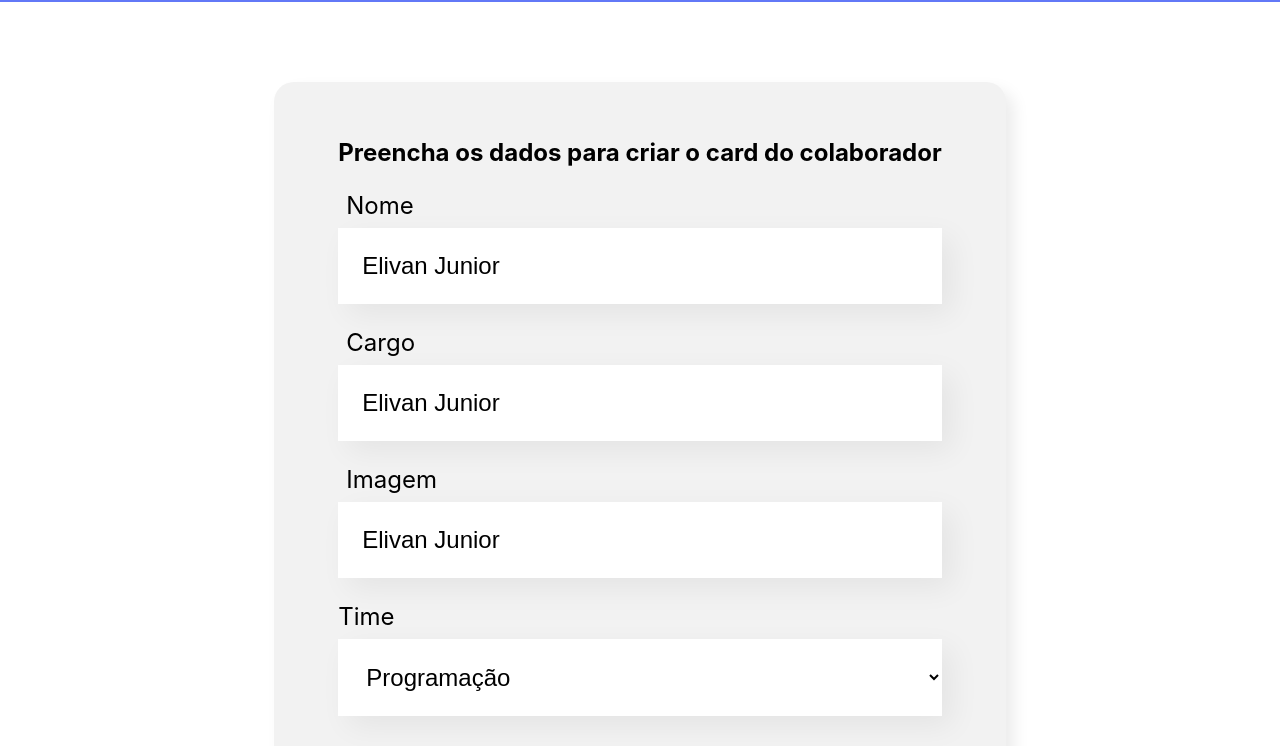
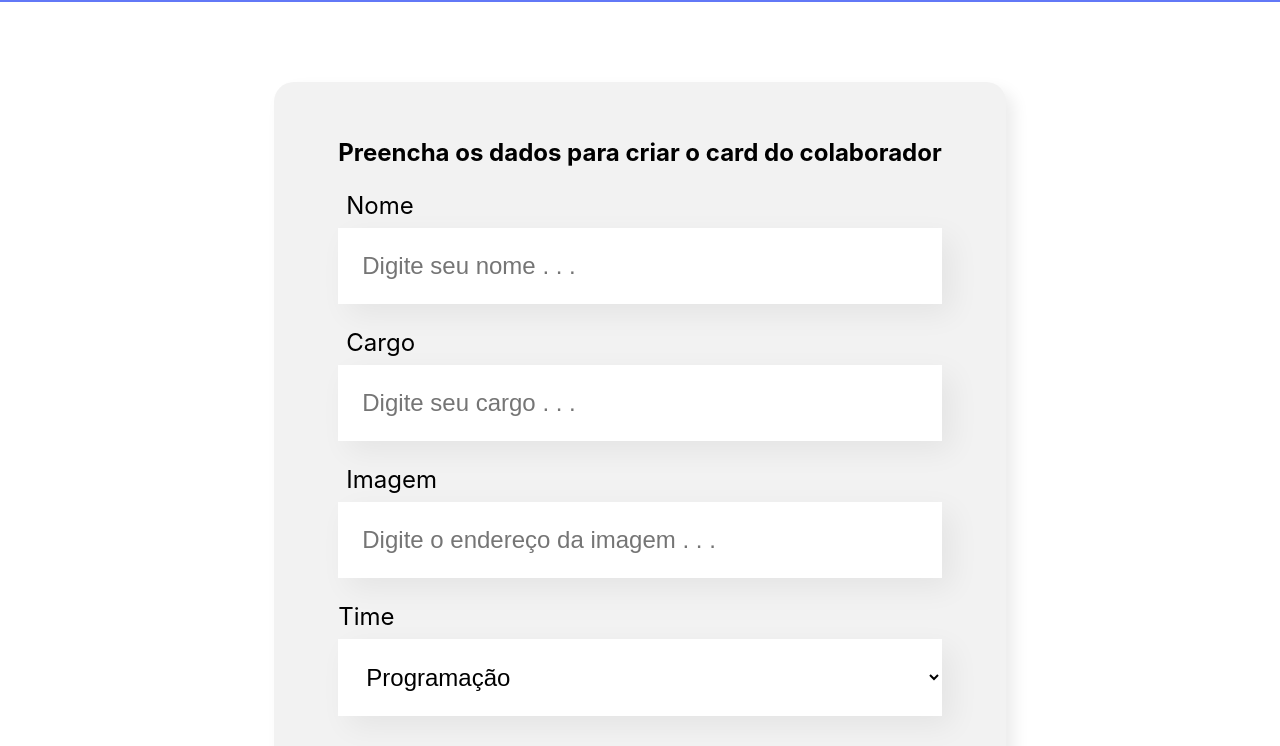
Before and after one commit to ElivanLimaJunior/Organo-React, a React (Create React App) app in the folder organo/: page / in a window 1280 px wide. Shown: the part 496-1242 px from the top of the page. Built offline with nearby package versions, Linux system fonts and the light colour scheme.

Commit message:
Controlando o estado dos inputs
Vimos um pouco sobre React Hooks usando o useState().

# useState() : O useState nos permite criar estados em um componente criado a partir de uma função.

```diff
--- a/organo/src/Componentes/CampoTexto/index.jsx
+++ b/organo/src/Componentes/CampoTexto/index.jsx
@@ -1,17 +1,11 @@
-import { useState } from 'react'
 import './CampoTexto.css'
 
 const CampoTexto = (props) => {
 
     const placeholderModificada = `${props.placeholder} . . .`
 
-    // let valor = 'Elivan'
-
-    const [valor, setValor] = useState('Elivan Junior')
-
     const aoDigitar = (evento) => {
-        setValor(evento.target.value)
-        console.log(valor)
+        props.aoAlterado(evento.target.value)
     }
 
     return (
@@ -19,7 +13,7 @@
             <label htmlFor="">
                 {props.label}
             </label>
-            <input value={valor} onChange={aoDigitar} required={props.obrigatorio} placeholder={placeholderModificada} type="text" />
+            <input value={props.valor} onChange={aoDigitar} required={props.obrigatorio} placeholder={placeholderModificada} type="text" />
         </div>
     )
 }
--- a/organo/src/Componentes/Formulário/index.jsx
+++ b/organo/src/Componentes/Formulário/index.jsx
@@ -1,10 +1,10 @@
+import { useState } from 'react'
 import { Botao } from '../Botao/Index'
 import CampoTexto from '../CampoTexto'
 import { ListaSuspensa } from '../ListaSuspensa'
 import './form.css'
 
 export const Formulario = () => {
-
     const times = [
         'Programação',
         'Front-End',
@@ -15,19 +15,47 @@
         'Inovação e Gestão'
     ]
 
+    const [nome, setNome] = useState('')
+    const [cargo, setCargo] = useState('')
+    const [imagem, setImagem] = useState('')
+    const [time, setTime] = useState('')
+
     const aoSalvar = (evento) => {
         evento.preventDefault()
-        console.log('Form foi submetido')
+        console.log('Form foi submetido =>', nome, cargo, imagem, time)
     }
 
     return (
         <section className='formulario'>
             <form onSubmit={aoSalvar}>
                 <h2>Preencha os dados para criar o card do colaborador</h2>
-                <CampoTexto obrigatorio={true} label="Nome" placeholder="Digite seu nome" />
-                <CampoTexto obrigatorio={true} label="Cargo" placeholder="Digite seu cargo" />
-                <CampoTexto label="Imagem" placeholder="Digite o endereço da imagem" />
-                <ListaSuspensa label="Time" itens={times} />
+                <CampoTexto
+                    obrigatorio={true}
+                    label="Nome"
+                    placeholder="Digite seu nome"
+                    valor={nome}
+                    aoAlterado={valor => setNome(valor)}
+                />
+                <CampoTexto
+                    obrigatorio={true}
+                    label="Cargo"
+                    placeholder="Digite seu cargo"
+                    valor={cargo}
+                    aoAlterado={valor => setCargo(valor)}
+                />
+                <CampoTexto
+                    label="Imagem"
+                    placeholder="Digite o endereço da imagem"
+                    valor={imagem}
+                    aoAlterado={valor => setImagem(valor)}
+                />
+                <ListaSuspensa
+                    obrigatorio={true}
+                    label="Time"
+                    itens={times}
+                    valor={time}
+                    aoAlterado={valor => setTime(valor)}
+                />
                 <Botao>
                     Criar card
                 </Botao>
--- a/organo/src/Componentes/ListaSuspensa/index.jsx
+++ b/organo/src/Componentes/ListaSuspensa/index.jsx
@@ -1,12 +1,10 @@
 import './ListaSuspensa.css'
 
 export const ListaSuspensa = (props) => {
-    console.log(props.itens)
-
     return (
         <div className='lista-suspensa'>
             <label>{props.label}</label>
-            <select required={props.required}>
+            <select onChange={evento => props.aoAlterado(evento.target.value)} required={props.required} value={props.value}>
                 {props.itens.map(item => {
                     //cada chave precisa de uma key, então estamos usando o nome do item como a key.
                     return <option key={item}>{item}</option>
```
